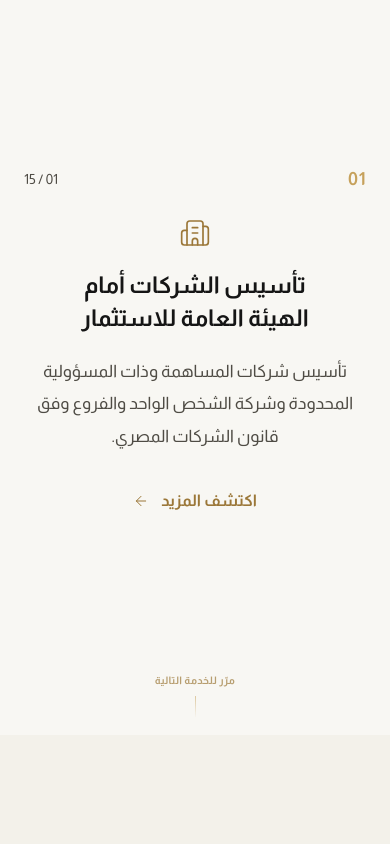
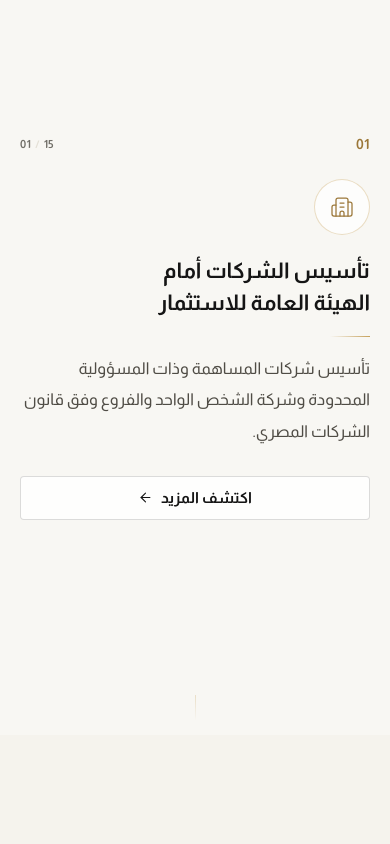
Before and after one commit to YousefMH/hamza-partners, a React (Vite) app: page / in a window 390 px wide. Shown: the part 1300-2144 px from the top of the page. Built offline with nearby package versions, Linux system fonts and the light colour scheme.

Commit message:
fix: smooth exit from last service and refresh mobile cards
Disable smooth scrolling while mandatory snap is active, soften snap-stop
on the final service, and hand off to Featured. Redesign each mobile
service panel for clearer hierarchy, calmer type, and a larger tap CTA.

```diff
--- a/src/components/FeaturedService.tsx
+++ b/src/components/FeaturedService.tsx
@@ -20,7 +20,7 @@ export function FeaturedService() {
 
   return (
     <section
-      className="relative overflow-hidden bg-warm-gray text-ivory"
+      className="services-snap-exit relative overflow-hidden bg-warm-gray text-ivory"
       aria-labelledby="featured-heading"
     >
       <div className="absolute inset-0">
--- a/src/components/Services.tsx
+++ b/src/components/Services.tsx
@@ -19,79 +19,112 @@ import { cn } from '@/lib/cn'
 
 function ServiceCardContent({
   service,
+}: {
+  service: (typeof services)[number]
+}) {
+  return (
+    <>
+      <div className="mb-1 flex w-full items-center justify-between gap-6">
+        <span className="font-display text-base font-bold tracking-wide text-gold">
+          {service.number}
+        </span>
+        <ServiceIcon
+          name={service.icon}
+          className="size-5 shrink-0 text-muted transition-colors group-hover:text-gold"
+        />
+      </div>
+
+      <h3 className="font-display text-lg leading-[1.65] text-charcoal md:text-xl">
+        {service.title}
+      </h3>
+
+      <p className="body-copy text-base">{service.shortDescription}</p>
+
+      <span className="mt-auto inline-flex items-center justify-center gap-3 pt-2 text-base font-bold text-gold-dark transition-colors group-hover:text-charcoal lg:justify-start">
+        {siteConfig.cta.discoverMore}
+        <ArrowLeft size={16} strokeWidth={1.5} aria-hidden="true" />
+      </span>
+    </>
+  )
+}
+
+function MobileServicePanel({
+  service,
   index,
   total,
-  mobile,
 }: {
   service: (typeof services)[number]
   index: number
   total: number
-  mobile?: boolean
 }) {
+  const isLast = index === total - 1
+
   return (
-    <>
-      <div
+    <article
+      role="listitem"
       className={cn(
-          'mb-1 flex w-full items-center justify-between gap-6',
-          mobile && 'mx-auto mb-0 max-w-sm',
+        'services-page-panel relative flex flex-col justify-center px-5',
+        isLast && 'services-page-panel--last',
+        index % 2 === 0 ? 'bg-ivory' : 'bg-[#f5f3ed]',
       )}
     >
-        <span
-          className={cn(
-            'font-display font-bold tracking-wide text-gold',
-            mobile ? 'text-lg' : 'text-base',
-          )}
+      <Link
+        to={`/services/${service.slug}`}
+        className="group services-mobile-card mx-auto flex w-full max-w-[22rem] flex-col"
       >
+        <div className="mb-6 flex items-center justify-between gap-3">
+          <span className="font-display text-sm font-bold tabular-nums tracking-wide text-gold-dark">
             {service.number}
           </span>
-        {mobile ? (
-          <span className="font-display text-sm text-muted tabular-nums">
-            {String(index + 1).padStart(2, '0')} / {String(total).padStart(2, '0')}
+          <span className="text-[0.7rem] font-bold tabular-nums tracking-wide text-muted/80">
+            {String(index + 1).padStart(2, '0')}
+            <span className="mx-1 text-border">/</span>
+            {String(total).padStart(2, '0')}
           </span>
-        ) : (
-          <ServiceIcon
-            name={service.icon}
-            className="size-5 shrink-0 text-muted transition-colors group-hover:text-gold"
-          />
-        )}
         </div>
 
-      {mobile && (
-        <div className="mx-auto flex justify-center" aria-hidden="true">
-          <ServiceIcon name={service.icon} className="size-8 text-gold-dark" />
+        <div
+          className="mb-5 flex size-14 items-center justify-center rounded-full border border-gold/35 bg-white/70 text-gold-dark"
+          aria-hidden="true"
+        >
+          <ServiceIcon name={service.icon} className="size-6" />
         </div>
-      )}
 
-      <h3
-        className={cn(
-          'font-display text-charcoal',
-          mobile
-            ? 'mx-auto max-w-sm text-[clamp(1.45rem,5.5vw,1.85rem)] leading-[1.45]'
-            : 'text-lg leading-[1.65] md:text-xl',
-        )}
-      >
+        <h3 className="font-display text-[clamp(1.35rem,5.2vw,1.7rem)] leading-[1.5] text-charcoal text-balance">
           {service.title}
         </h3>
 
-      <p
-        className={cn(
-          'body-copy text-base',
-          mobile && 'mx-auto max-w-sm text-[1.05rem] leading-[1.85]',
-        )}
-      >
+        <span
+          className="my-4 block h-px w-10 bg-gradient-to-l from-gold to-transparent"
+          aria-hidden="true"
+        />
+
+        <p className="text-[1.02rem] leading-[1.95] text-muted text-pretty">
           {service.shortDescription}
         </p>
 
+        <span className="mt-7 inline-flex min-h-11 w-full items-center justify-center gap-2 rounded-sm border border-charcoal/15 bg-white/80 px-4 text-[0.95rem] font-bold text-charcoal transition-colors group-hover:border-gold group-hover:text-gold-dark">
+          {siteConfig.cta.discoverMore}
+          <ArrowLeft size={15} strokeWidth={1.75} aria-hidden="true" />
+        </span>
+      </Link>
+
+      {!isLast ? (
         <span
-        className={cn(
-          'mt-auto inline-flex items-center gap-3 pt-2 text-base font-bold text-gold-dark transition-colors group-hover:text-charcoal',
-          mobile ? 'justify-center pt-4' : 'justify-center lg:justify-start',
+          className="pointer-events-none absolute inset-x-0 bottom-[max(0.85rem,env(safe-area-inset-bottom))] flex justify-center"
+          aria-hidden="true"
+        >
+          <span className="service-scroll-cue h-7 w-px bg-gradient-to-b from-gold/80 to-transparent" />
+        </span>
+      ) : (
+        <span
+          className="pointer-events-none absolute inset-x-0 bottom-[max(0.85rem,env(safe-area-inset-bottom))] text-center text-[0.65rem] font-bold tracking-wide text-muted/70"
+          aria-hidden="true"
+        >
+          مرّر لمتابعة الصفحة
+        </span>
       )}
-      >
-        {siteConfig.cta.discoverMore}
-        <ArrowLeft size={16} strokeWidth={1.5} aria-hidden="true" />
-      </span>
-    </>
+    </article>
   )
 }
 
@@ -125,43 +158,22 @@ export function Services() {
           <motion.p variants={readingVariants(reduce, fadeUpSoft)} className="lede">
             خبرات قانونية متخصصة تغطي احتياجات الأعمال والاستثمار والتقاضي.
           </motion.p>
-          <p className="mt-4 text-sm text-muted lg:hidden">مرّر — كل خدمة تملأ الشاشة بالكامل</p>
+          <p className="mt-4 text-sm text-muted lg:hidden">مرّر — كل خدمة على شاشة كاملة</p>
         </motion.div>
       </div>
 
       {/*
-        Mobile: each service is exactly one viewport tall in document flow.
-        Page scroll snaps start-aligned so the whole screen fills with that
-        service; content is flex-centered inside the panel.
+        Mobile: one viewport per service in document flow.
+        Last panel uses softer snap-stop so leaving into the next section stays smooth.
       */}
       <div className="hidden max-lg:block" role="list" aria-label="قائمة مجالات العمل">
         {services.map((service, index) => (
-          <article
+          <MobileServicePanel
             key={service.id}
-            role="listitem"
-            className={cn(
-              'services-page-panel relative flex flex-col items-center justify-center gap-5 px-6 text-center',
-              index % 2 === 0 ? 'bg-ivory' : 'bg-[#f3f1ea]',
-            )}
-          >
-            <Link
-              to={`/services/${service.slug}`}
-              className="group mx-auto flex w-full max-w-md flex-col items-center justify-center gap-5"
-            >
-              <ServiceCardContent service={service} index={index} total={total} mobile />
-            </Link>
-            {index < total - 1 && (
-              <span
-                className="pointer-events-none absolute inset-x-0 bottom-[max(1rem,env(safe-area-inset-bottom))] flex flex-col items-center gap-1"
-                aria-hidden="true"
-              >
-                <span className="text-[0.65rem] font-bold tracking-wide text-gold-dark/70">
-                  مرّر للخدمة التالية
-                </span>
-                <span className="service-scroll-cue h-6 w-px bg-gradient-to-b from-gold to-transparent" />
-              </span>
-            )}
-          </article>
+            service={service}
+            index={index}
+            total={total}
+          />
         ))}
       </div>
 
@@ -173,7 +185,7 @@ export function Services() {
         whileInView="visible"
         viewport={viewportReadingLoose}
       >
-        {services.map((service, index) => (
+        {services.map((service) => (
           <motion.li
             key={service.id}
             variants={readingVariants(reduce, fadeUp)}
@@ -183,7 +195,7 @@ export function Services() {
               to={`/services/${service.slug}`}
               className="flex h-full flex-col gap-5 p-8 text-start transition-colors duration-300 hover:bg-ivory"
             >
-              <ServiceCardContent service={service} index={index} total={total} />
+              <ServiceCardContent service={service} />
             </Link>
           </motion.li>
         ))}
--- a/src/index.css
+++ b/src/index.css
@@ -266,14 +266,15 @@
 
   /*
     Mobile services: one swipe = one full-screen service.
-    Snap each panel to the TOP of the viewport so the page literally fills
-    with that service; flex centers the copy inside the panel.
-    Use overflow-x: clip (not hidden) on html — hidden breaks scroll-snap
-    in Chromium/WebKit when snap-type is also on html.
+    Snap panels start-aligned so the page fills with that service.
+    - scroll-behavior:auto while snap is on (smooth + mandatory = end lag)
+    - last panel uses snap-stop:normal so exit into the next section is fluid
+    - overflow-x:clip (not hidden) so html stays the Y scroller for snap
   */
   @media (max-width: 1023px) {
     html {
       overflow-x: clip;
+      scroll-behavior: auto;
       scroll-snap-type: y mandatory;
       scroll-padding-top: 0;
     }
@@ -283,7 +284,6 @@
       scroll-snap-stop: always;
     }
 
-    /* Intro is short — don't force a full-screen stop before the first service */
     .services-intro {
       scroll-snap-align: none;
       scroll-snap-stop: normal;
@@ -297,22 +297,42 @@
       max-height: 100dvh;
       scroll-snap-align: start;
       scroll-snap-stop: always;
-      padding-top: 4.75rem;
-      padding-bottom: max(1.5rem, env(safe-area-inset-bottom));
+      padding-top: 4.5rem;
+      padding-bottom: max(2.75rem, calc(env(safe-area-inset-bottom) + 1.5rem));
       overflow: hidden;
+      content-visibility: auto;
+      contain-intrinsic-size: auto 100dvh;
+    }
+
+    /* Softer lock on the last service so leaving snap zone does not stutter */
+    .services-page-panel--last {
+      scroll-snap-stop: normal;
+    }
+
+    /* Next home section after services — clean handoff out of snap */
+    .services-snap-exit {
+      scroll-snap-align: start;
+      scroll-snap-stop: normal;
+    }
+
+    .services-mobile-card {
+      text-align: start;
     }
 
     .service-scroll-cue {
-      animation: service-cue-pulse 1.8s ease-in-out infinite;
+      animation: service-cue-pulse 2.4s ease-in-out infinite;
+      will-change: opacity, transform;
     }
 
     @media (prefers-reduced-motion: reduce) {
       html {
         scroll-snap-type: none;
+        scroll-behavior: auto;
       }
 
       .hero-section,
-      .services-page-panel {
+      .services-page-panel,
+      .services-snap-exit {
         scroll-snap-align: none;
         scroll-snap-stop: normal;
       }
@@ -322,10 +342,12 @@
         max-height: none;
         padding-block: 2.75rem;
         overflow: visible;
+        content-visibility: visible;
       }
 
       .service-scroll-cue {
         animation: none;
+        will-change: auto;
       }
     }
   }
@@ -333,12 +355,12 @@
   @keyframes service-cue-pulse {
     0%,
     100% {
-      opacity: 0.25;
-      transform: scaleY(0.85);
+      opacity: 0.2;
+      transform: translateY(0) scaleY(0.9);
     }
     50% {
-      opacity: 1;
-      transform: scaleY(1);
+      opacity: 0.85;
+      transform: translateY(4px) scaleY(1);
     }
   }
 
```
Lines whose indentation alone changed are shown as unchanged.
